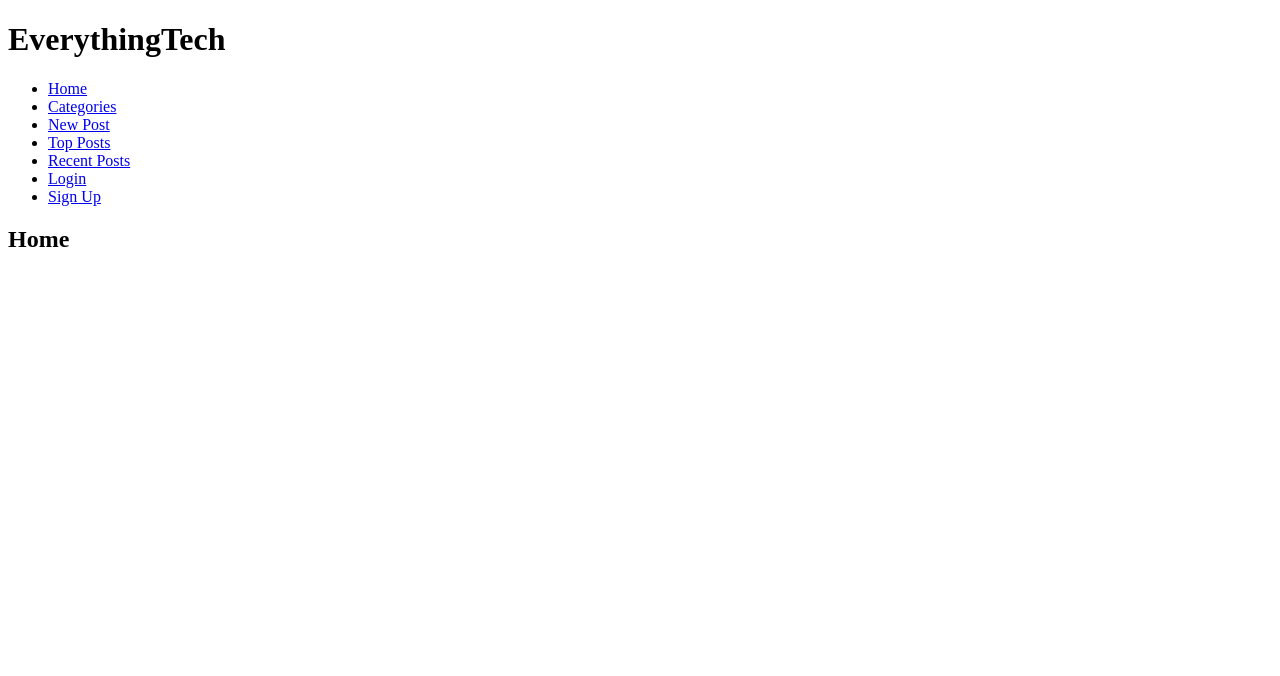
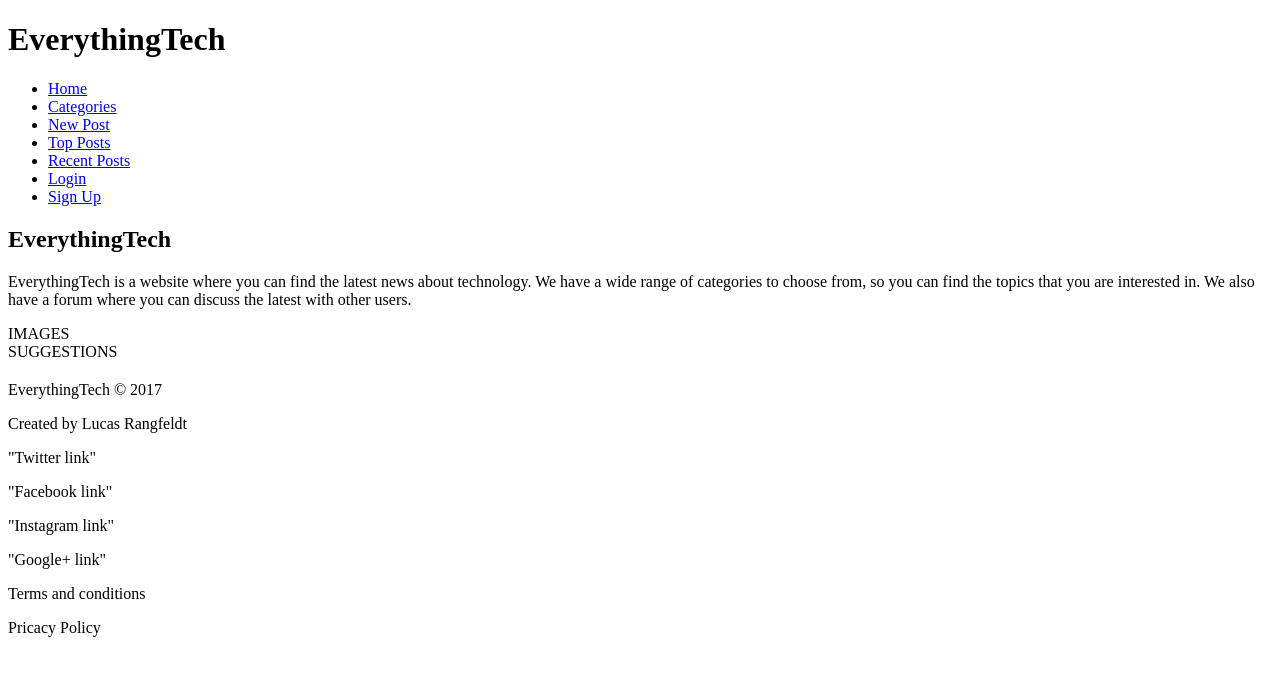
Before and after one commit to LucasRangfeldt/redesigned-train, a plain HTML site: page index.html in a window 1280 px wide. Drawn offline with Linux system fonts and the light colour scheme.

Commit message:
add footer content, add more structure to follow the project plan

```diff
--- a/index.html
+++ b/index.html
@@ -10,13 +10,13 @@
             <h1>EverythingTech</h1>
                 <nav>
                     <ul>
-                        <li><a href="#">Home</a></li>
-                        <li><a href="#">Categories</a></li>
-                        <li><a href="#">New Post</a></li>
-                        <li><a href="#">Top Posts</a></li>
-                        <li><a href="#">Recent Posts</a></li>
-                        <li><a href="#" id="login">Login</a></li>
-                        <li><a href="#" id="signup">Sign Up</a></li>
+                        <li><a href="index.html">Home</a></li>
+                        <li><a href="#">Categories</a></li> <!-- Dropdown menu -->
+                        <li><a href="#">New Post</a></li> <!-- Only for logged in users -->
+                        <li><a href="#">Top Posts</a></li> <!-- Top Posts of the week, in this case imaginary posts -->
+                        <li><a href="#">Recent Posts</a></li> <!-- Recent Posts of the week, in this case imaginary posts -->
+                        <li><a href="#" id="login">Login</a></li> <!-- Login form, will be a popup no redirect -->
+                        <li><a href="#" id="signup">Sign Up</a></li> <!-- Sign Up form, will be a popup no redirect -->
                     </ul>
                 </nav>
             <form id="registration" style="display: none;">
@@ -26,11 +26,19 @@
                 <input type="text" name="username" placeholder="Username">
                 <input type="password" name="password" placeholder="Password">
                 <input type="password" name="password2" placeholder="Confirm Password">
+                <div class="g-recaptcha" data-sitekey=""></div>
                 <input type="submit" value="Sign Up">
             </form>
         </header>
         <section>
-            <h2>Home</h2>
+            <h2>EverythingTech</h2>
+            <p>EverythingTech is a website where you can find the latest news about technology. We have a wide range of categories to choose from, so you can find the topics that you are interested in. We also have a forum where you can discuss the latest with other users.</p>
+            <div>
+                IMAGES
+            </div>
+            <div>
+                SUGGESTIONS
+            </div>
 
         </section>
         <section>
@@ -42,6 +50,31 @@
         </section>
     </div>
 
-    <footer></footer>
+    <footer>
+        <div class="container">
+            <p>EverythingTech &copy; 2017</p>
+        </div>
+        <div class="container">
+            <p>Created by Lucas Rangfeldt</p>
+        </div>
+        <div class="container">
+            <p>"Twitter link"</p>
+        </div>
+        <div class="container">
+            <p>"Facebook link"</p>
+        </div>
+        <div class="container">
+            <p>"Instagram link"</p>
+        </div>
+        <div class="container">
+            <p>"Google+ link"</p>
+        </div>
+        <div class="container">
+            <p>Terms and conditions</p>
+        </div>
+        <div class="container">
+            <p>Pricacy Policy</p>
+        </div>
+    </footer>
 </body>
 </html>
```
